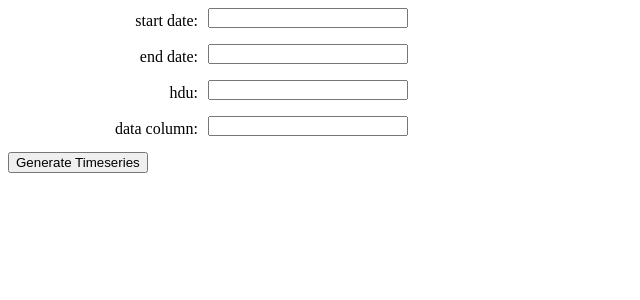
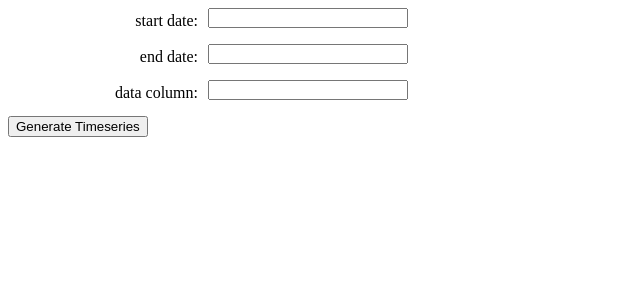
Before and after one commit to desihub/nightwatch, a Python web app: template py/qqa/webpages/templates/timeseries_input.html in a window 1280 px wide. Shown: the top 300 px of the page, without its empty margins (0-640 px from the left). Run offline with Jinja, Linux system fonts and the light colour scheme; the template is opened without the code that fills it, so the values that code supplies are empty; some libraries are stand-ins or nearby versions.

Commit message:
removed hdu inputs

```diff
--- a/py/qqa/plots/timeseries.py
+++ b/py/qqa/plots/timeseries.py
@@ -28,7 +28,7 @@ def generate_timeseries(data_dir, start_date, end_date, aspect):
                 if re.match(r"qa-[0-9]{8}.fits", file):
                     #print(fitsio.FITS(os.path.join(i, file))[1].read())
                     #list_tables += [Table.read(os.path.join(i, file))]
-                    list_tables += [fitsio.read(os.path.join(i, file), hdu, columns=["SPECTRO", "CAM", "AMP", "EXPID", "NIGHT", aspect])]
+                    list_tables += [fitsio.read(os.path.join(i, file), "PER_AMP", columns=["SPECTRO", "CAM", "AMP", "EXPID", "NIGHT", aspect])]
 
     if list_tables == []:
         return None
@@ -76,7 +76,7 @@ def generate_timeseries(data_dir, start_date, end_date, aspect):
 
         tap = TapTool(
             names = ["dots"],
-            callback = OpenURL(url="../../../../../@NIGHT/@EXPIDZ/qa-amp-@EXPIDZ.html")
+            callback = OpenURL(url="../../../../@NIGHT/@EXPIDZ/qa-amp-@EXPIDZ.html")
         )
 
         fig.add_tools(hover)
--- a/py/qqa/webpages/templates/timeseries_input.html
+++ b/py/qqa/webpages/templates/timeseries_input.html
@@ -1,4 +1,13 @@
 <html>
+<script src="../../../../cal_files/jquery_min.js"></script>
+<link rel="stylesheet" href="//code.jquery.com/ui/1.12.1/themes/base/jquery-ui.css">
+<script src="https://code.jquery.com/ui/1.12.1/jquery-ui.js"></script>
+<script>
+  $( function() {
+    $( "#start" ).datepicker({ dateFormat: 'yymmdd' });
+    $( "#end" ).datepicker({ dateFormat: 'yymmdd' });
+  } );
+</script>
 <style>
 label {
   display: flex;
@@ -18,10 +27,9 @@ input {
 </style>
 <label>start date: <input type="number" id = "start"></label>
 <label>end date: <input type="number" id = "end"></label>
-<label>hdu: <input id = "hdu"></label>
 <label>data column: <input id = "attribute"></label>
 <button onclick='
-  var url = document.getElementById("start").value + "/" + document.getElementById("end").value + "/" + document.getElementById("hdu").value + "/" +  document.getElementById("attribute").value
+  var url = document.getElementById("start").value + "/" + document.getElementById("end").value + "/" +  document.getElementById("attribute").value
   window.open(url, "_top")
 '>Generate Timeseries</button>
 </html>
```
Also changed, not shown: 1 other file.
